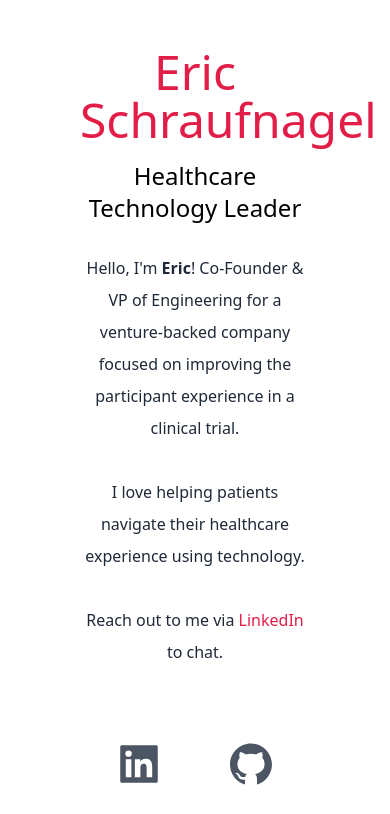
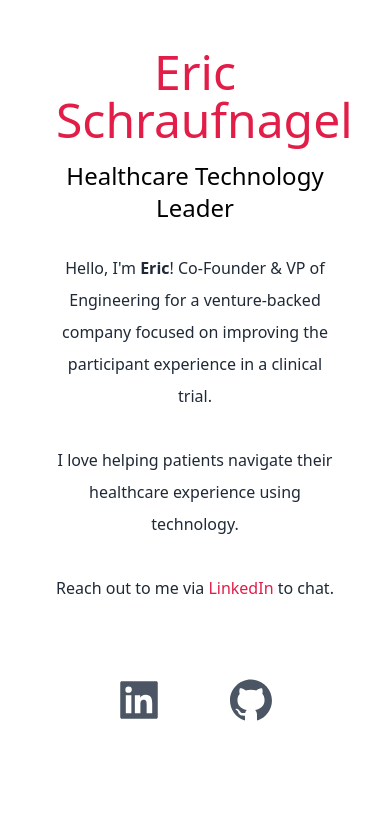
Before and after one commit to eschraufnagel/eschraufnagel.github.io, a Next.js app: page /eschraufnagel.github.io/ in a window 390 px wide. Shown: the top 814 px of the page. Built offline with nearby package versions, Linux system fonts and the light colour scheme.

Commit message:
Fix name width issue on small devices

```diff
--- a/package.json
+++ b/package.json
@@ -16,7 +16,7 @@
     "@types/react-dom": "18.0.10",
     "eslint": "8.34.0",
     "eslint-config-next": "13.1.6",
-    "next": "^13.4.19",
+    "next": "^13.5.4",
     "react": "^18.2.0",
     "react-dom": "^18.2.0",
     "react-icons": "^4.7.1",
--- a/pages/index.tsx
+++ b/pages/index.tsx
@@ -15,7 +15,7 @@ export default function Home() {
       </Head>
       <main className="bg-white px-10 md:mt-24 md:px-20 lg:px-40">
         <section className="min-h-screen">
-          <div className="text-center p-10">
+          <div className="text-center py-10 px-4 sm:p-10">
             <h2 className="text-5xl py-2 text-rose-600 font-medium md:text-6xl">
               Eric Schraufnagel
             </h2>
```
Also changed, not shown: 1 other file (tests, documents, lock files or other folders).
